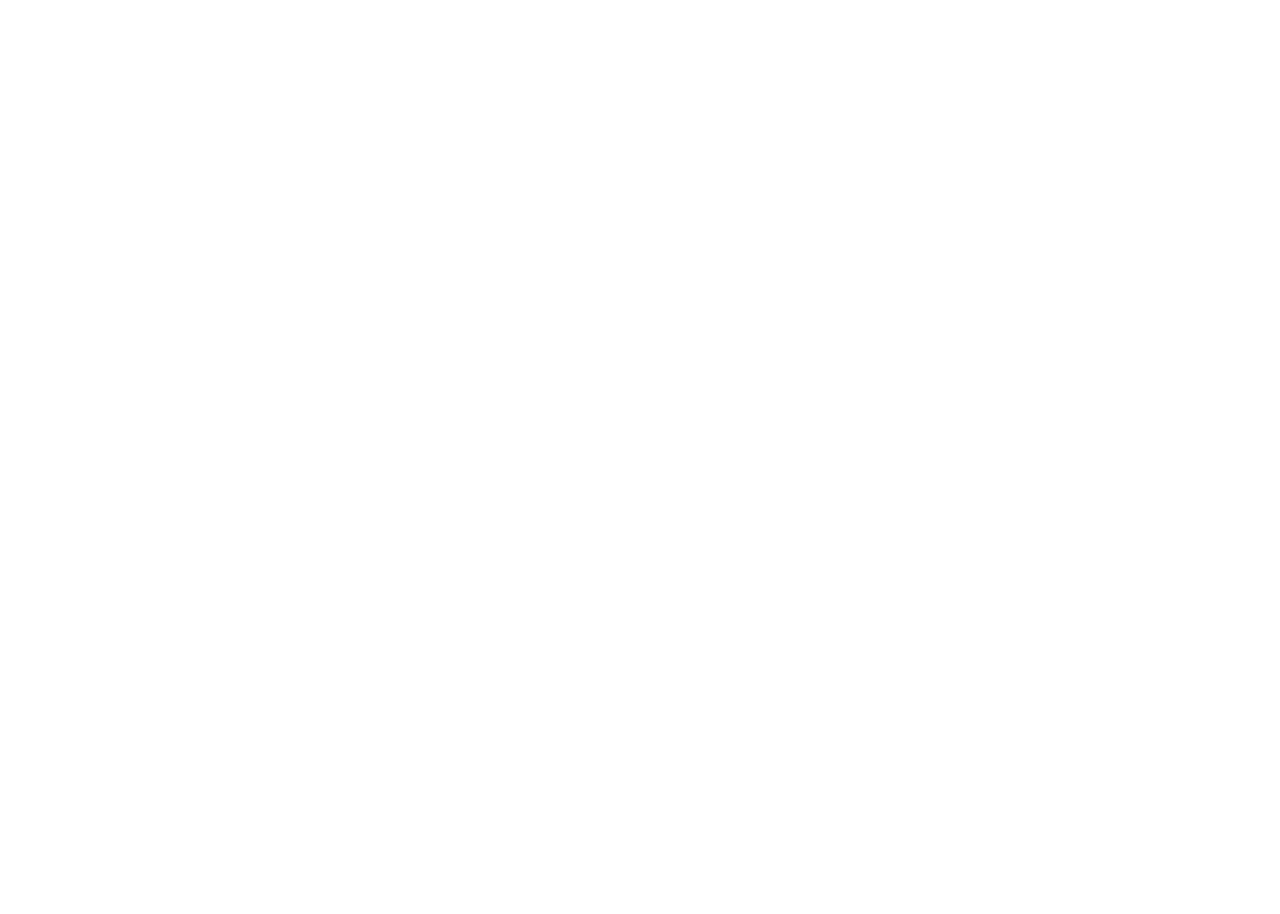
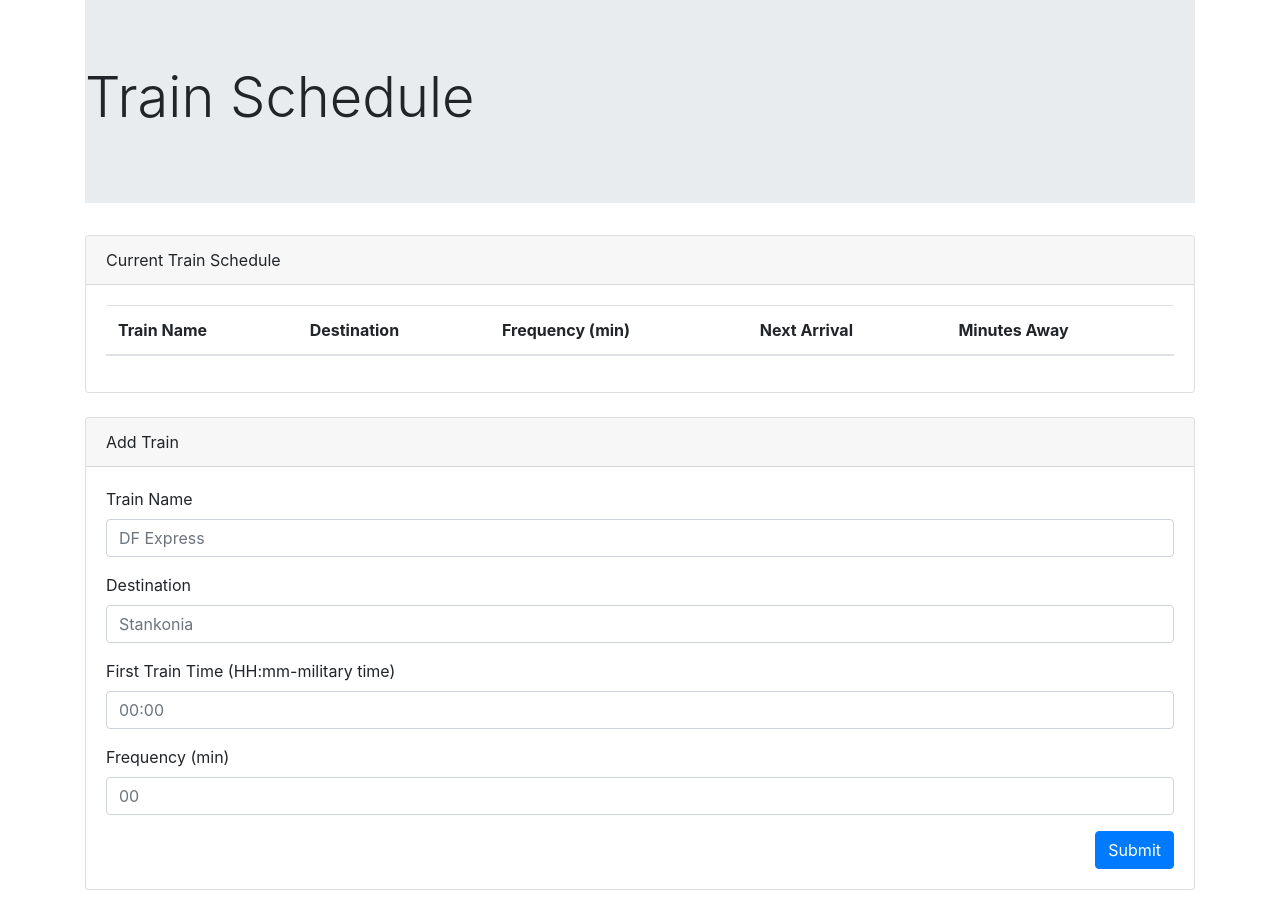
Before and after one commit to dsampson89/TrainScheduler, a plain HTML site: page index.html in a window 1280 px wide. Before the commit the page ends 800 px from the top, so only its background shows below. Drawn offline with nearby package versions, Linux system fonts and the light colour scheme.

Commit message:
html layout

```diff
--- a/index.html
+++ b/index.html
@@ -5,15 +5,85 @@
     <meta name="viewport" content="width=device-width, initial-scale=1.0">
     <!--Title-->
     <title>Train Schedule</title>
-    <!--CDNs-->
+    <!--Bootstrap Ref-->
     <link rel="stylesheet" href="https://maxcdn.bootstrapcdn.com/bootstrap/4.4.1/css/bootstrap.min.css">
+    <script src="https://maxcdn.bootstrapcdn.com/bootstrap/4.4.1/js/bootstrap.min.js"></script>
+    <!--External CSS-->
     <link rel="stylesheet" href="assets/css/train.css">
+    <!--JQuery Ref-->
     <script src="https://ajax.googleapis.com/ajax/libs/jquery/3.4.1/jquery.min.js"></script>
+    <!--Moment.JS-->
     <script src="https://cdnjs.cloudflare.com/ajax/libs/moment.js/2.24.0/moment.min.js" integrity="sha256-4iQZ6BVL4qNKlQ27TExEhBN1HFPvAvAMbFavKKosSWQ=" crossorigin="anonymous"></script>
+    <!--Firbase-->
+    <script src="https://www.gstatic.com/firebasejs/7.11.0/firebase-app.js"></script>
+    <script src="https://www.gstatic.com/firebasejs/7.11.0/firebase-analytics.js"></script>
 </head>
 
 <body>
-    <div id="container"></div>
+    <div class="container">
+        <!--Jumbotron-->
+        <div class="jumbotron jumbotron-fluid">
+            <div>
+              <h1 class="display-4">Train Schedule</h1>
+            </div>
+        </div>
+        <div class="row">
+            <!--Train Table-->
+            <div class="col-md-12">
+                <div class="card mb-4">
+                    <div class="card-header">Current Train Schedule</div>
+                    <div class="card-body">
+                      <table class="table" id='train-table'>
+                        <thead>
+                          <tr>
+                            <th scope="col">Train Name</th>
+                            <th scope="col">Destination</th>
+                            <th scope="col">Frequency (min)</th>
+                            <th scope="col">Next Arrival</th>
+                            <th scope="col">Minutes Away</th>
+                          </tr>
+                        </thead>
+                        <tbody>
+                        </tbody>
+                      </table>
+                    </div>
+                </div>
+            </div>
+        </div>
+        <!--Form-->
+        <div class="row">
+            <div class="col-md-12">
+                <div class="card mb-4">
+                    <div class="card-header">Add Train</div>
+                    <div class="card-body">
+                      <form>
+                        <div class="form-group">
+                          <label for="train-name-input">Train Name</label>
+                          <input class="form-control" id="train-name-input" placeholder="DF Express" type="text">
+                        </div>
+                        <div class="form-group">
+                          <label for="destination-input">Destination</label>
+                          <input class="form-control" id="destination-input" placeholder="Stankonia" type="text">
+                        </div>
+                        <div class="form-group">
+                          <label for="train-time-input">First Train Time (HH:mm-military time)</label>
+                          <input class="form-control" id="train-time-input" placeholder="00:00" type="text">
+                        </div>
+                        <div class="form-group">
+                          <label for="frequency-input">Frequency (min)</label>
+                          <input class="form-control" id="frequency-input" placeholder="00" type="text">
+                        </div>
+                        <button class="btn btn-primary float-right" id="add-train-btn">Submit</button>
+                      </form>
+
+                    </div>
+                  </div>
+            </div>
+
+        </div>
+    </div>
+
+    <!--External JS-->
     <script src="assets/javascript/train.js"></script>
 
 </body>
```
